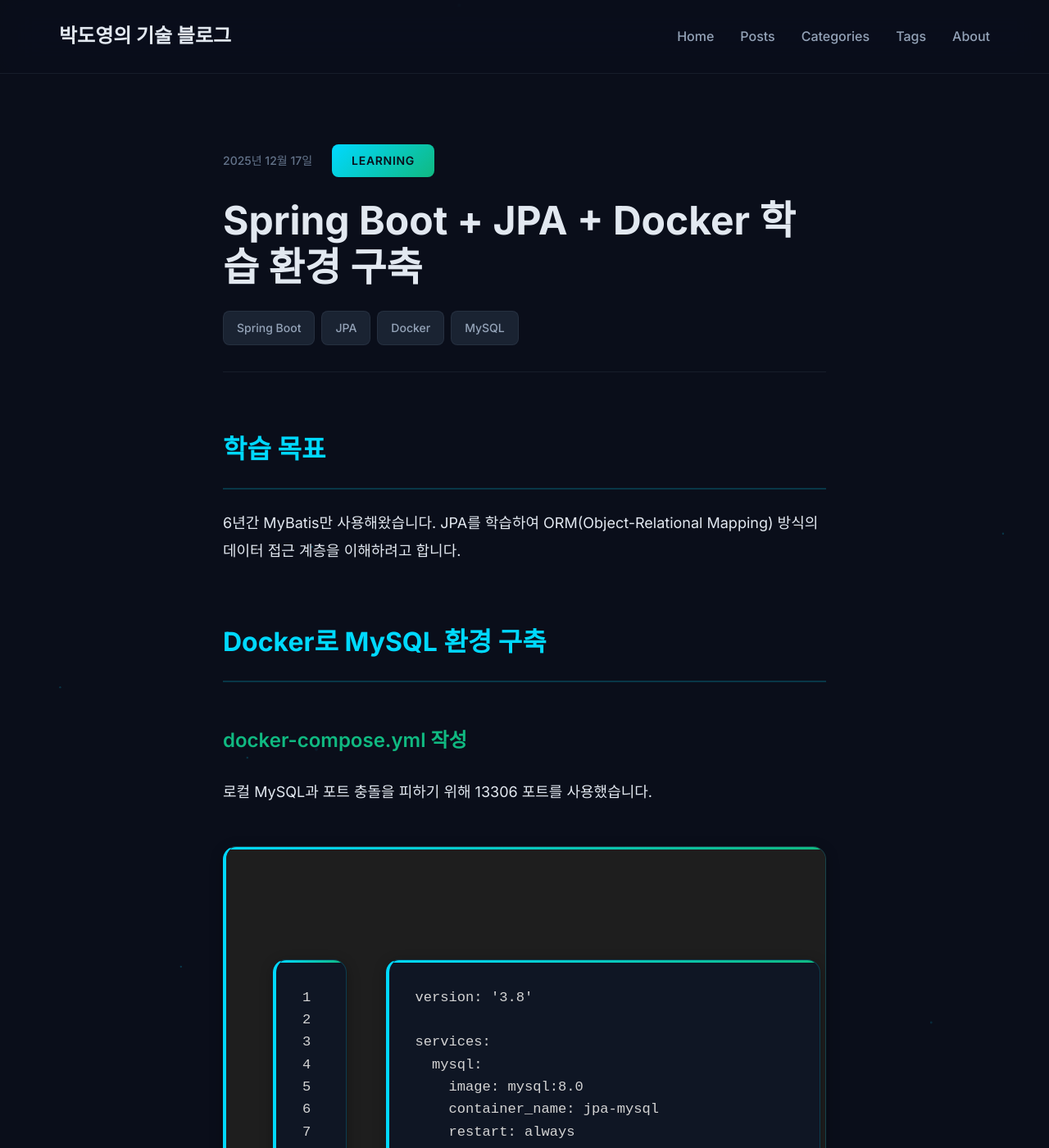
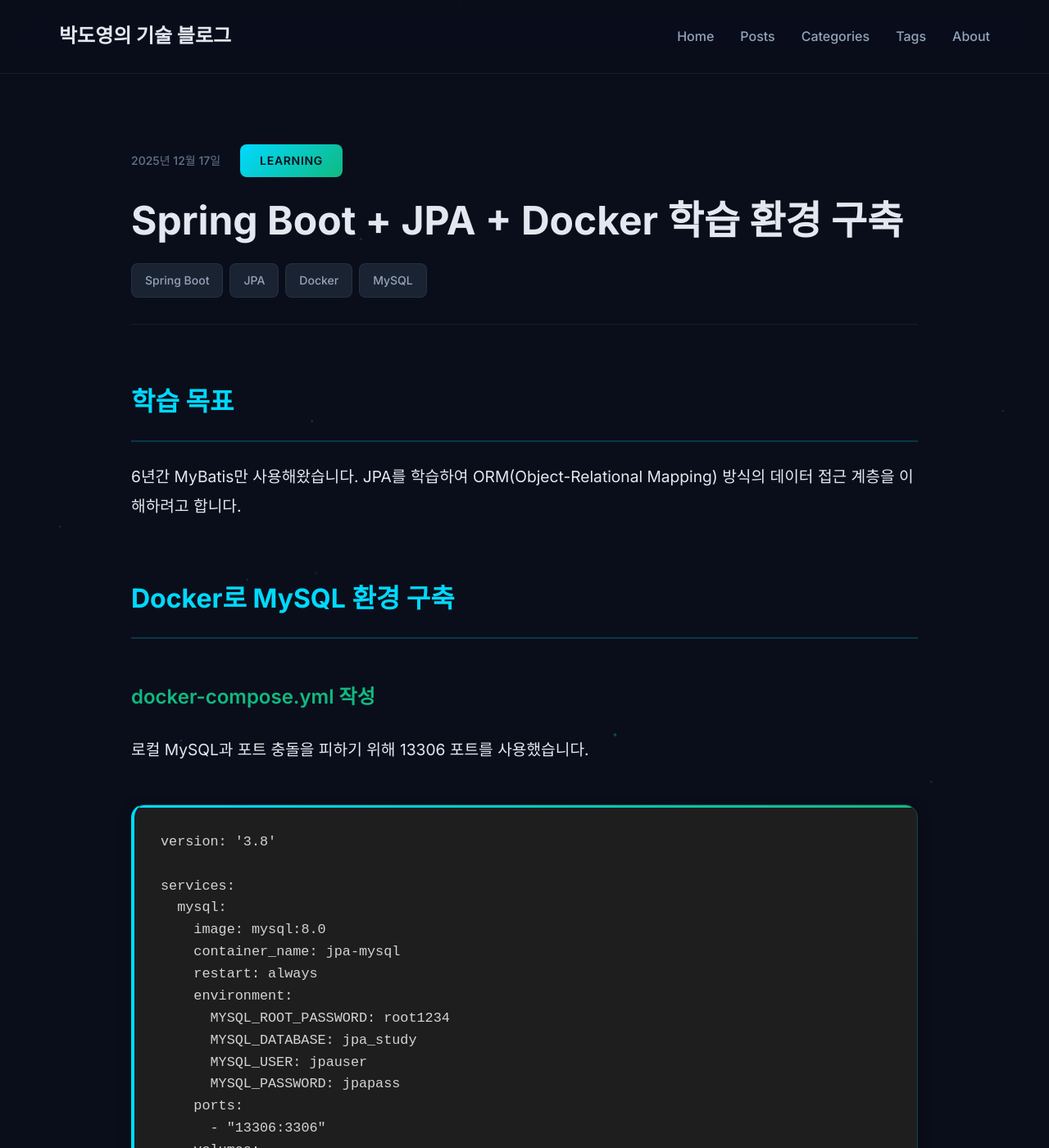
Before and after one commit to parkdo0/parkdo0.github.io, a Jekyll site: the page built from _posts/2025-12-18-jpa-docker-study-day1.md, in a window 1280 px wide and 1400 px high. Shown: the whole window at 82% size. Built offline with Jekyll 4.4.1, drawn with Linux system fonts in a browser that asks for light colours; some of the changed text lies outside the part shown.

```diff
--- a/_config.yml
+++ b/_config.yml
@@ -62,7 +62,7 @@ kramdown:
   syntax_highlighter: rouge
   syntax_highlighter_opts:
     block:
-      line_numbers: true  # 코드 라인 넘버 추가
+      line_numbers: false  # 코드 라인 넘버 제거 (가독성 향상)
 
 # Plugins
 plugins:
--- a/assets/css/main.scss
+++ b/assets/css/main.scss
@@ -713,10 +713,26 @@ body {
 }
 
 .post-container {
-  max-width: 800px;
+  max-width: min(90vw, 1200px);
   margin: 0 auto;
   padding: 0 var(--spacing-lg);
   position: relative;
+
+  @media (min-width: 768px) {
+    max-width: min(85vw, 1200px);
+  }
+
+  @media (min-width: 1024px) {
+    max-width: min(80vw, 1200px);
+  }
+
+  @media (min-width: 1440px) {
+    max-width: min(75vw, 1400px);
+  }
+
+  @media (min-width: 1920px) {
+    max-width: min(70vw, 1600px);
+  }
 }
 
 .post-header {
@@ -760,9 +776,10 @@ body {
 }
 
 .post-content {
-  font-size: 1.125rem;
+  font-size: clamp(1rem, 1.5vw, 1.25rem);
   line-height: 1.9;
   color: var(--color-text-primary);
+  width: 100%;
 
   h2 {
     font-size: 2rem;
@@ -842,9 +859,35 @@ body {
       color: var(--color-text-primary);
       padding: 0;
       font-family: 'Courier New', 'Consolas', 'Monaco', monospace;
-      font-size: 0.95em;
+      font-size: clamp(0.875em, 1.2vw, 0.95em);
       line-height: 1.6;
       display: block;
+    }
+
+    /* 라인 넘버 제거 (rouge가 생성하는 경우 대비) */
+    .lineno {
+      display: none !important;
+    }
+
+    table {
+      width: 100%;
+      border-collapse: collapse;
+
+      td {
+        padding: 0;
+        border: none;
+      }
+
+      /* 라인 넘버 셀 제거 */
+      .gutter {
+        display: none !important;
+      }
+
+      /* 코드 셀만 표시 */
+      .code {
+        width: 100%;
+        padding: 0;
+      }
     }
   }
 
@@ -855,6 +898,13 @@ body {
 
     code {
       color: #d4d4d4;
+    }
+
+    /* 라인 넘버 관련 요소 모두 제거 */
+    .lineno,
+    .gutter,
+    .rouge-gutter {
+      display: none !important;
     }
   }
 
@@ -978,7 +1028,7 @@ body {
   z-index: var(--z-floating);
   opacity: 0;
   visibility: hidden;
-  transition: all var(--transition-base);
+  will-change: transform, opacity;
 
   @media (max-width: 1024px) {
     display: none;
--- a/assets/js/floating-toc.js
+++ b/assets/js/floating-toc.js
@@ -1,4 +1,4 @@
-// Floating Table of Contents (성능 최적화)
+// Floating Table of Contents (성능 최적화 + 스크롤 따라다니기)
 (function() {
   'use strict';
 
@@ -57,6 +57,28 @@
     }
   }
 
+  // Update TOC position to follow scroll
+  function updateTocPosition() {
+    if (!toc.classList.contains('visible')) return;
+
+    const windowHeight = window.innerHeight;
+    const tocHeight = toc.offsetHeight;
+    const headerHeight = 80; // 헤더 높이
+    const scrollTop = window.pageYOffset;
+
+    // TOC가 화면 밖으로 나가지 않도록 제한
+    const maxTop = headerHeight + 20;
+    const minTop = windowHeight - tocHeight - 20;
+    const centerTop = scrollTop + (windowHeight / 2) - (tocHeight / 2);
+
+    // 범위 내에서 위치 조정
+    let targetTop = Math.max(maxTop, Math.min(minTop, centerTop));
+
+    // translateY 대신 top 사용 (스크롤 따라다니기)
+    toc.style.top = targetTop + 'px';
+    toc.style.transform = 'none';
+  }
+
   // Highlight active heading (캐싱으로 최적화)
   const links = tocNav.querySelectorAll('.toc-link');
   function highlightActiveHeading() {
@@ -104,6 +126,7 @@
     if (!ticking) {
       window.requestAnimationFrame(() => {
         checkTocVisibility();
+        updateTocPosition();
         highlightActiveHeading();
         ticking = false;
       });
@@ -112,12 +135,15 @@
   };
 
   window.addEventListener('scroll', scrollHandler, { passive: true });
+  window.addEventListener('resize', updateTocPosition, { passive: true });
 
   // Initial check
   checkTocVisibility();
+  updateTocPosition();
 
   // Cleanup
   window.addEventListener('beforeunload', () => {
     window.removeEventListener('scroll', scrollHandler);
+    window.removeEventListener('resize', updateTocPosition);
   });
 })();
```
